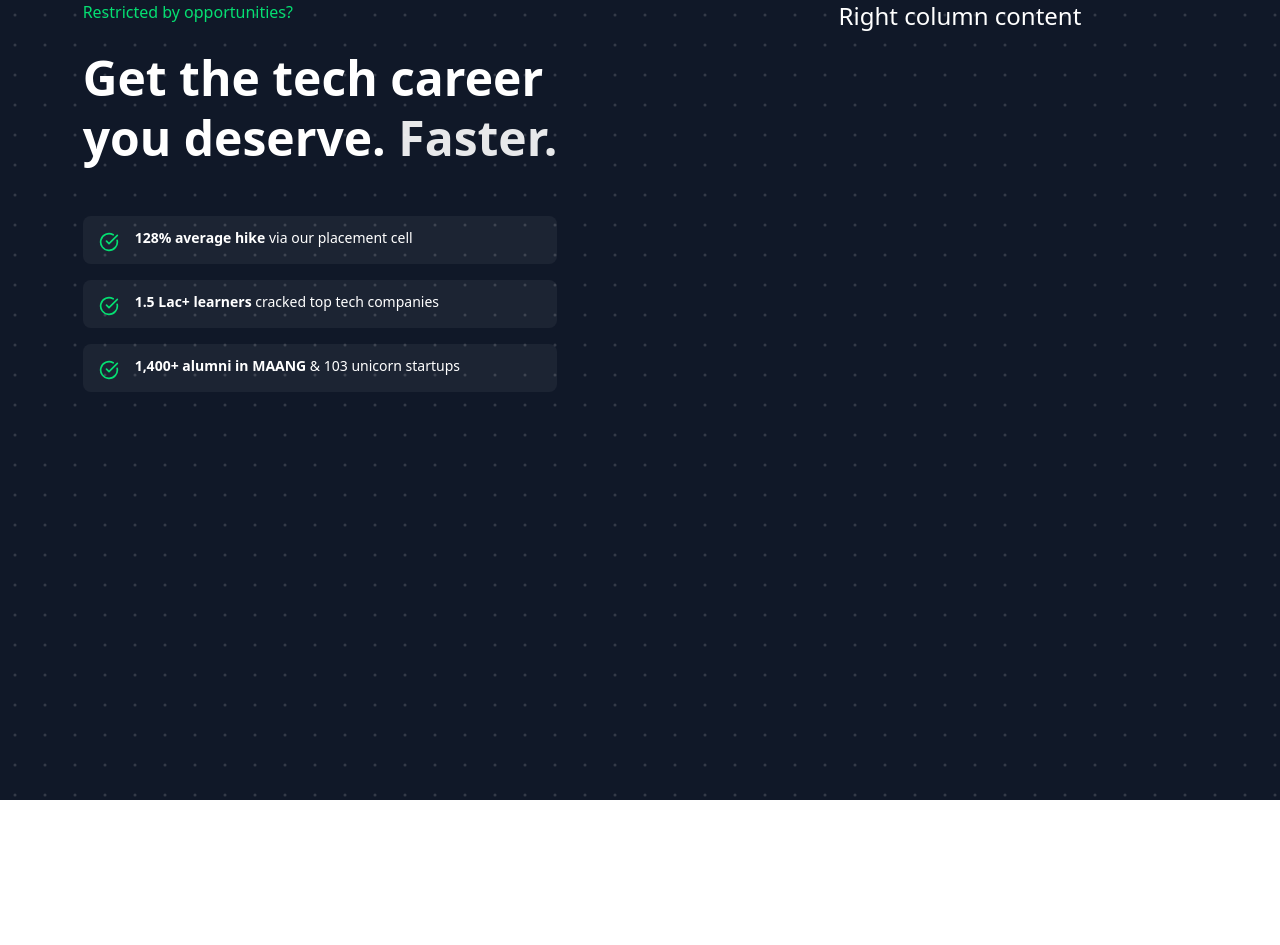
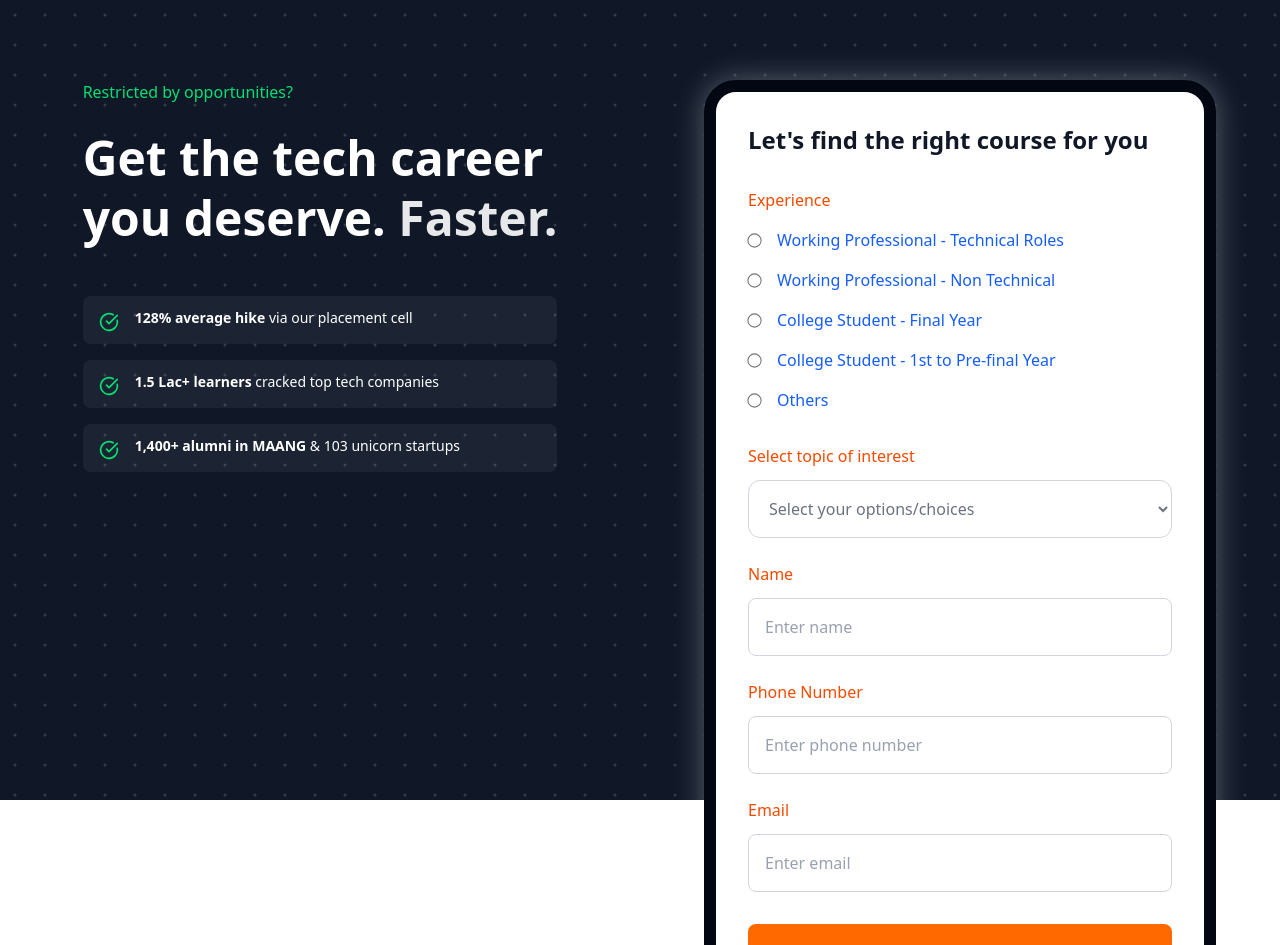
Before and after one commit to adityabhat09/Job-Bootcamp, a React (Vite) app in the folder my-app/: page / in a window 1280 px wide. Shown: the top 945 px of the page. Before the commit the page ends 800 px from the top, so only its background shows below. Built offline with nearby package versions, Linux system fonts and the light colour scheme.

Commit message:
Update Hero.jsx

```diff
--- a/my-app/src/pages/home/Hero.jsx
+++ b/my-app/src/pages/home/Hero.jsx
@@ -1,11 +1,28 @@
 import React from 'react';
-import DottedBackground from '../../components/DottedBackground';
 import { CheckCircle } from 'lucide-react';
+import DottedBackground from '../../components/DottedBackground'
+
+// const DottedBackground = ({ children, className = "" }) => {
+//     return (
+//         <div className={`relative ${className}`}>
+//             <div
+//                 className="absolute inset-0 opacity-20"
+//                 style={{
+//                     backgroundImage: `radial-gradient(circle, white 1px, transparent 1px)`,
+//                     backgroundSize: '30px 30px',
+//                 }}
+//             />
+//             <div className="relative z-10">
+//                 {children}
+//             </div>
+//         </div>
+//     );
+// };
 
 const Hero = () => {
     return (
         <DottedBackground className="h-screen bg-gray-900">
-            <div className="flex h-full">
+            <div className="pt-20 flex h-full">
                 {/* Left Column */}
                 <div className="w-1/2 h-full flex items-center justify-center px-8">
                     <div className="max-w-xl text-left space-y-6">
@@ -44,10 +61,99 @@ const Hero = () => {
                     </div>
                 </div>
 
+                {/* ---------------------------------------------------- */}
+
                 {/* Right Column */}
-                <div className="w-1/2 h-full flex items-center justify-center">
-                    <h1 className='text-white text-2xl'>Right column content</h1>
+                <div className="w-1/2 h-full flex items-center justify-center px-8">
+                    {/* Mobile-style Course Finder Form */}
+                    <div className="w-full max-w-lg">
+                        <div className="bg-white rounded-4xl p-8 border-12 border-gray-950 shadow-[0_0_30px_rgba(255,255,255,0.3)]">
+                            <h2 className="text-2xl font-bold text-gray-900 mb-8">Let's find the right course for you</h2>
+
+                            {/* Experience Section */}
+                            <div className="mb-8">
+                                <label className="block text-base font-medium text-orange-600 mb-4">Experience</label>
+                                <div className="space-y-4">
+                                    <label className="flex items-center">
+                                        <input type="radio" name="experience" className="mr-4 scale-110" />
+                                        <span className="text-base text-blue-600">Working Professional - Technical Roles</span>
+                                    </label>
+                                    <label className="flex items-center">
+                                        <input type="radio" name="experience" className="mr-4 scale-110" />
+                                        <span className="text-base text-blue-600">Working Professional - Non Technical</span>
+                                    </label>
+                                    <label className="flex items-center">
+                                        <input type="radio" name="experience" className="mr-4 scale-110" />
+                                        <span className="text-base text-blue-600">College Student - Final Year</span>
+                                    </label>
+                                    <label className="flex items-center">
+                                        <input type="radio" name="experience" className="mr-4 scale-110" />
+                                        <span className="text-base text-blue-600">College Student - 1st to Pre-final Year</span>
+                                    </label>
+                                    <label className="flex items-center">
+                                        <input type="radio" name="experience" className="mr-4 scale-110" />
+                                        <span className="text-base text-blue-600">Others</span>
+                                    </label>
+                                </div>
+                            </div>
+
+                            {/* Topic Selection */}
+                            <div className="mb-6">
+                                <label className="block text-base font-medium text-orange-600 mb-3">Select topic of interest</label>
+                                <select className="w-full p-4 border border-gray-300 rounded-xl text-gray-500 bg-white text-base">
+                                    <option>Select your options/choices</option>
+                                    <option>Full Stack Development</option>
+                                    <option>Data Science</option>
+                                    <option>Machine Learning</option>
+                                    <option>DevOps</option>
+                                </select>
+                            </div>
+
+                            {/* Name Field */}
+                            <div className="mb-6">
+                                <label className="block text-base font-medium text-orange-600 mb-3">Name</label>
+                                <input
+                                    type="text"
+                                    placeholder="Enter name"
+                                    className="w-full p-4 border border-gray-300 rounded-lg placeholder-gray-400 text-base"
+                                />
+                            </div>
+
+                            {/* Phone Number Field */}
+                            <div className="mb-6">
+                                <label className="block text-base font-medium text-orange-600 mb-3">Phone Number</label>
+                                <input
+                                    type="tel"
+                                    placeholder="Enter phone number"
+                                    className="w-full p-4 border border-gray-300 rounded-lg placeholder-gray-400 text-base"
+                                />
+                            </div>
+
+                            {/* Email Field */}
+                            <div className="mb-8">
+                                <label className="block text-base font-medium text-orange-600 mb-3">Email</label>
+                                <input
+                                    type="email"
+                                    placeholder="Enter email"
+                                    className="w-full p-4 border border-gray-300 rounded-lg placeholder-gray-400 text-base"
+                                />
+                            </div>
+
+                            {/* Submit Button */}
+                            <button className="w-full bg-orange-500 hover:bg-orange-600 text-white font-semibold py-4 px-8 rounded-lg transition-colors text-lg">
+                                Find your course
+                            </button>
+
+                            {/* Footer Text */}
+                            <p className="text-sm text-gray-500 mt-6 leading-relaxed">
+                                I authorize Coding Ninjas to contact me via course updates & offers via
+                                Email/SMS/WhatsApp/Call. I have read and agree to <span className="text-blue-600">Privacy Policy</span> & <span className="text-blue-600">Terms of use</span>
+                            </p>
+                        </div>
+                    </div>
                 </div>
+
+                {/* right col end */}
             </div>
         </DottedBackground>
     );
```
